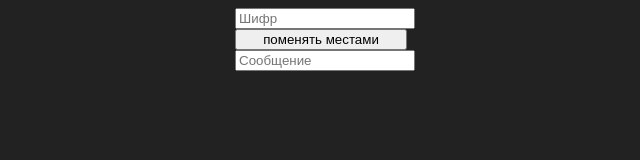
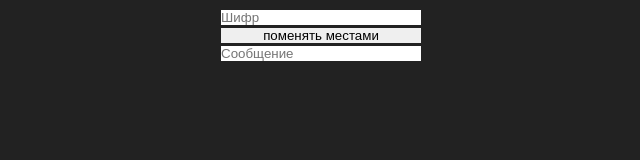
Before and after one commit to Exnonull/exnonull.github.io, a plain HTML site: page vkcoffee_decryptor/index.html in a window 1280 px wide. Shown: the whole page, without its empty margins (319-959 px from the left). Drawn offline with Linux system fonts and the light colour scheme.

Commit message:
Update index.html

```diff
--- a/vkcoffee_decryptor/index.html
+++ b/vkcoffee_decryptor/index.html
@@ -12,10 +12,10 @@
 	<title>VK CO FF EE decryptor</title>
 </head>
 <body style='overflow:hidden;background-color:#222;'>
-	<div id="decryptor" style="display: block; margin:auto; width:172px;">
-		<input id="decCO" style="width:100%" placeholder="Шифр"><br>
-		<input id="swapCO" style="width:100%" type="button" value="поменять местами"><br>
-		<input id="mesCO" style="width:100%" placeholder="Сообщение">
+	<div id="decryptor" style="display: block; margin:auto; width:200px; padding:0px; border:0px;">
+		<input id="decCO" style="width:100%; padding:0px; border:0px;" placeholder="Шифр"><br>
+		<input id="swapCO" style="width:100%; padding:0px; border:0px;" type="button" value="поменять местами"><br>
+		<input id="mesCO" style="width:100%; padding:0px; border:0px;" placeholder="Сообщение">
 	</div>
 	<script src='application.js' type='text/javascript'></script>
 </body>
```
